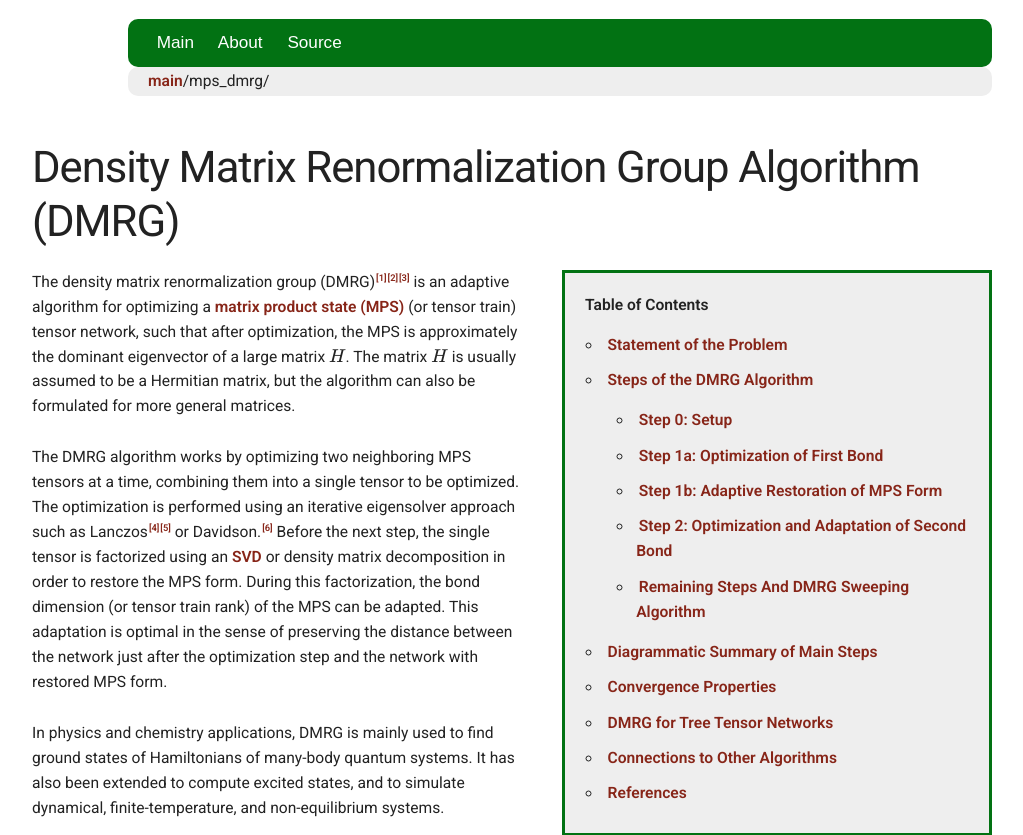
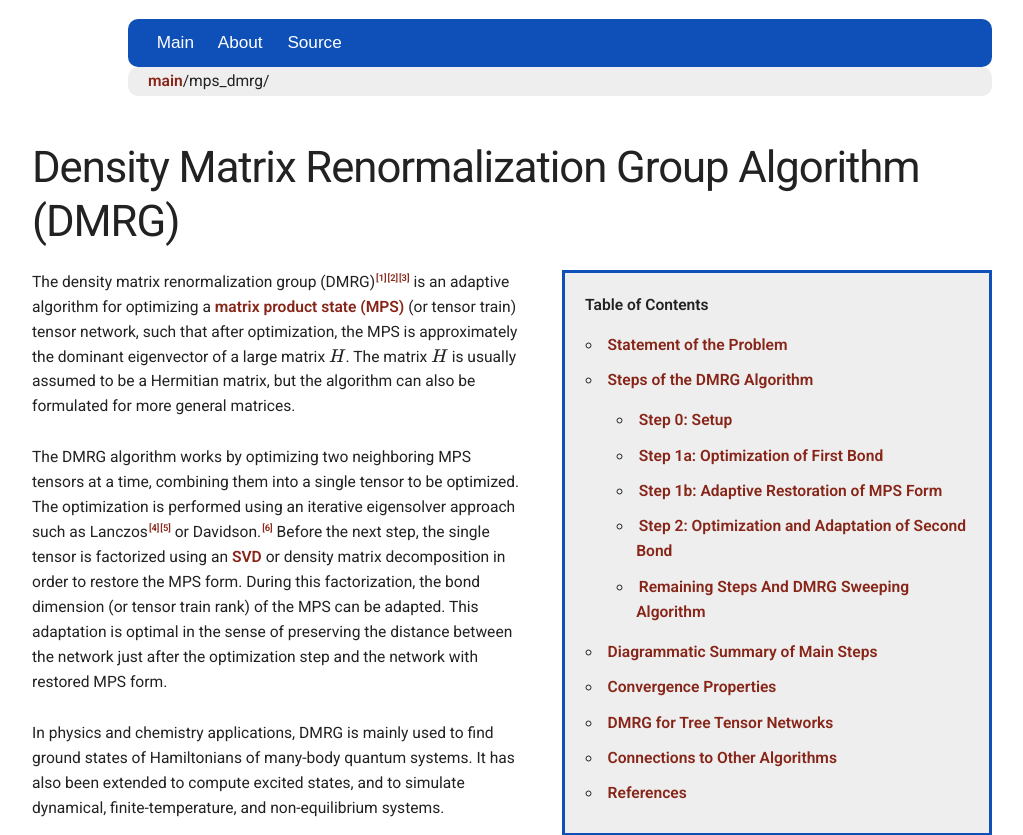
Before and after one commit to emstoudenmire/scnumerics, a plain HTML site: page docs/mps_dmrg/index.html in a window 1280 px wide. Shown: the top 835 px of the page, without its empty margins (128-1151 px from the left). Drawn offline with nearby package versions, Linux system fonts and the light colour scheme; some packages are replaced by stand-ins of ours.

Commit message:
Website generated

```diff
--- a/docs/css/style.css
+++ b/docs/css/style.css
@@ -38,7 +38,7 @@ table, caption, tbody, tfoot, thead, tr, th, td {
 
 .top_navbar
     {
-    background: #027213;
+    background-color: #0F50B8;
     font-family: sans-serif;
     font-size: 110%;
     vertical-align: middle;
@@ -124,7 +124,7 @@ img[alt=large]
     width:40%;
     margin-left: 40px;
     border: solid 3px;
-    border-color: #027213;
+    border-color: #0F50B8;
     padding-top: 20px;
     padding-bottom: 1px;
     padding-left: 20px;
```
